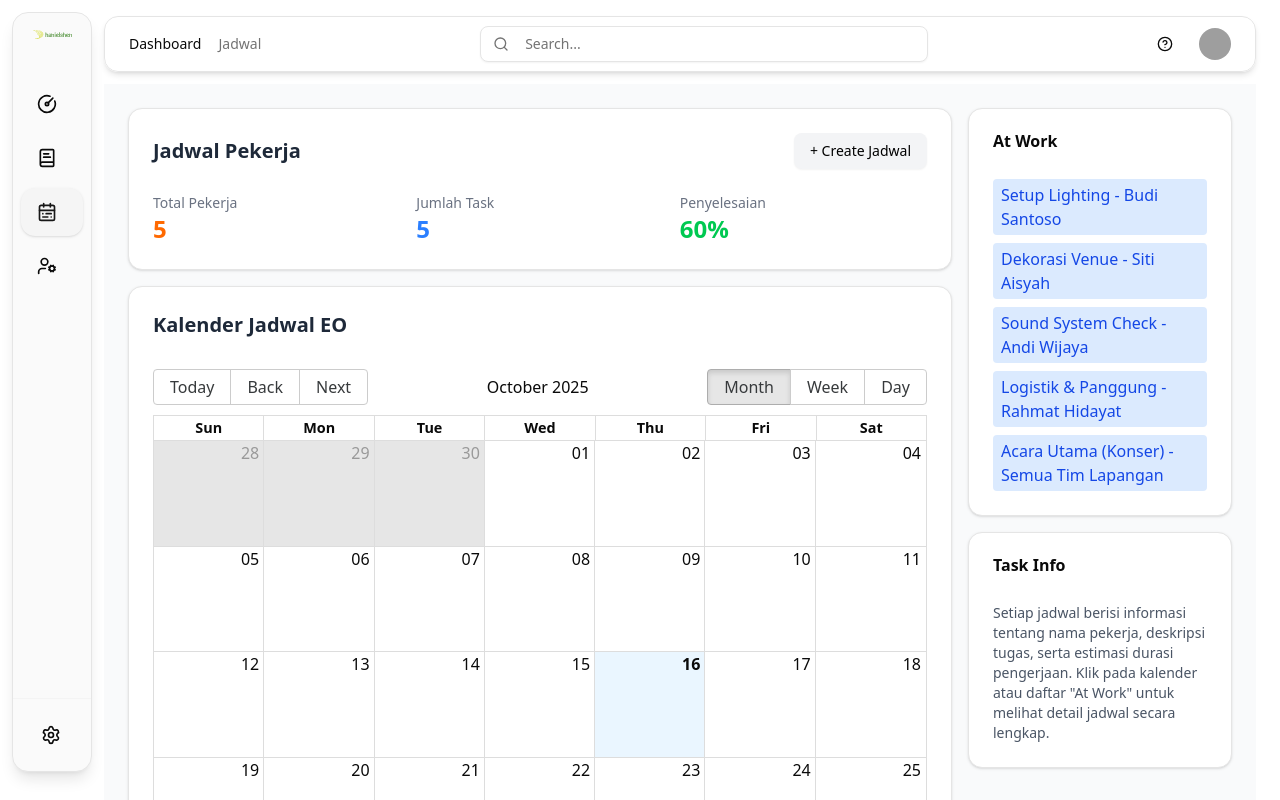
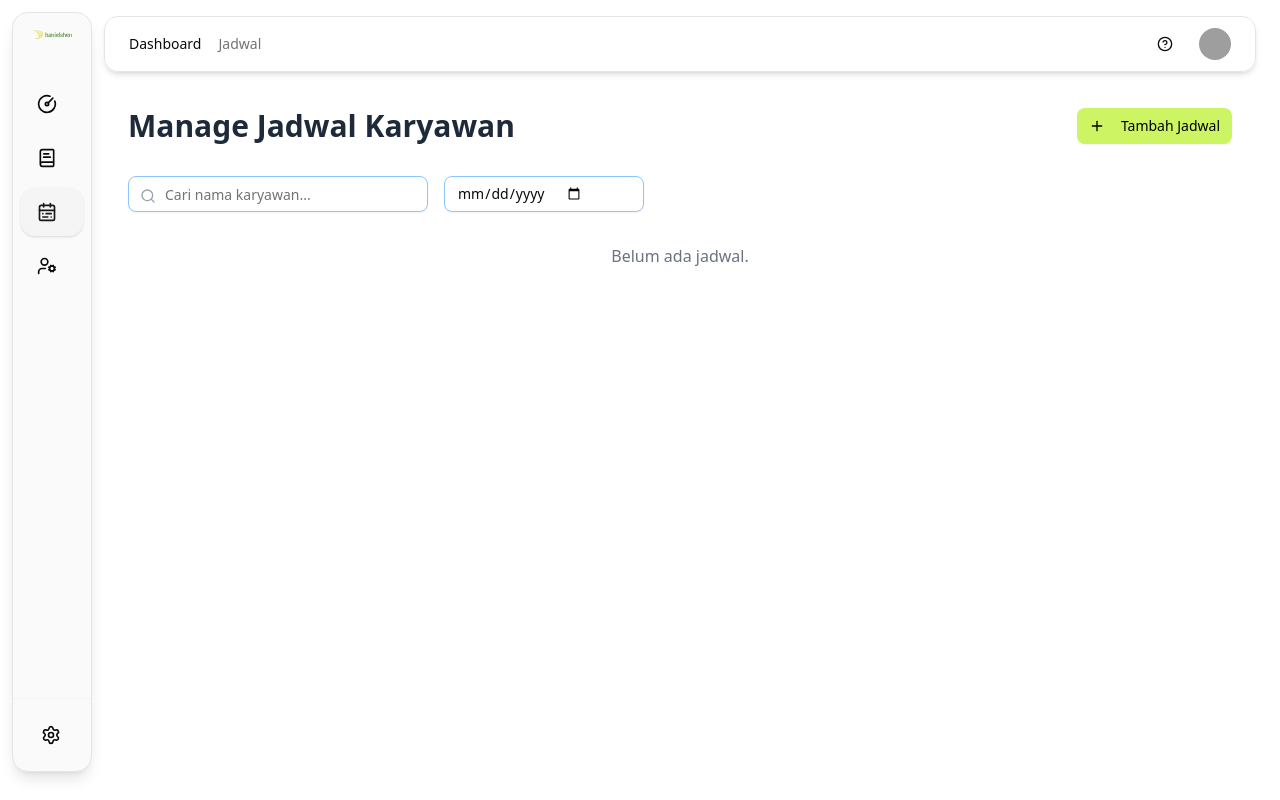
Before and after one commit to amrptraaa/PT-Hanielshen_Internship, a Next.js app in the folder frontend/: page /jadwal in a window 1280 px wide. Shown: the top 800 px of the page. Built offline with nearby package versions, Linux system fonts and the light colour scheme; grey boxes are pictures that could not be loaded.

Commit message:
mengubah page jadwal

```diff
--- a/frontend/src/app/jadwal/page.tsx
+++ b/frontend/src/app/jadwal/page.tsx
@@ -1,170 +1,293 @@
 "use client";
 
 import { useState } from "react";
-import { Calendar, momentLocalizer } from "react-big-calendar";
-import moment from "moment";
-import "react-big-calendar/lib/css/react-big-calendar.css";
-import { Card, CardContent, CardHeader, CardTitle } from "@/components/ui/card";
+import { Card, CardHeader, CardContent, CardTitle } from "@/components/ui/card";
 import { Button } from "@/components/ui/button";
-import { useRouter } from "next/navigation";
+import {
+  Dialog,
+  DialogContent,
+  DialogHeader,
+  DialogTitle,
+  DialogFooter,
+} from "@/components/ui/dialog";
+import { Input } from "@/components/ui/input";
+import { Label } from "@/components/ui/label";
+import { Plus, Edit2, Trash2, Search } from "lucide-react";
 
-const localizer = momentLocalizer(moment);
+type Jadwal = {
+  id: string;
+  nama: string;
+  shift: string;
+  tanggal: string;
+  jamMasuk: string;
+  jamKeluar: string;
+  task: string;
+};
 
-// Data statis pekerja EO lapangan
-const staticEvents = [
-  {
-    id: 1,
-    title: "Setup Lighting",
-    worker: "Budi Santoso",
-    task: "Instalasi lampu panggung utama",
-    start: new Date(2025, 8, 5, 8, 0),
-    end: new Date(2025, 8, 5, 12, 0),
-    duration: "4 jam",
-  },
-  {
-    id: 2,
-    title: "Dekorasi Venue",
-    worker: "Siti Aisyah",
-    task: "Penataan dekorasi & backdrop",
-    start: new Date(2025, 8, 6, 9, 0),
-    end: new Date(2025, 8, 6, 14, 0),
-    duration: "5 jam",
-  },
-  {
-    id: 3,
-    title: "Sound System Check",
-    worker: "Andi Wijaya",
-    task: "Uji coba sound system & mic",
-    start: new Date(2025, 8, 7, 10, 0),
-    end: new Date(2025, 8, 7, 12, 0),
-    duration: "2 jam",
-  },
-  {
-    id: 4,
-    title: "Logistik & Panggung",
-    worker: "Rahmat Hidayat",
-    task: "Pengangkutan alat & set panggung",
-    start: new Date(2025, 8, 8, 7, 0),
-    end: new Date(2025, 8, 8, 11, 0),
-    duration: "4 jam",
-  },
-  {
-    id: 5,
-    title: "Acara Utama (Konser)",
-    worker: "Semua Tim Lapangan",
-    task: "Pengawasan acara & koordinasi klien",
-    start: new Date(2025, 8, 13, 15, 0),
-    end: new Date(2025, 8, 13, 23, 0),
-    duration: "8 jam",
-  },
+const namaKaryawan = [
+  "Andi Saputra",
+  "Budi Santoso",
+  "Citra Dewi",
+  "Dedi Gunawan",
+  "Eka Lestari",
+  "Fajar Nugraha",
+  "Gita Pratiwi",
+  "Hendra Wijaya",
+  "Intan Marlina",
+  "Joko Setiawan",
 ];
 
-export default function SchedulePage() {
-  const [events] = useState(staticEvents);
-  const router = useRouter();
+export default function Page() {
+  const [jadwalList, setJadwalList] = useState<Jadwal[]>([]);
+  const [open, setOpen] = useState(false);
+  const [editing, setEditing] = useState<Jadwal | null>(null);
+  const [searchNama, setSearchNama] = useState("");
+  const [filterTanggal, setFilterTanggal] = useState("");
 
-  // Hitung analitik untuk card atas
-  const totalWorkers = new Set(events.map((e) => e.worker)).size;
-  const totalTasks = events.length;
-  const completedTasks = 3; // contoh: 3 sudah selesai
-  const completionRate = Math.round((completedTasks / totalTasks) * 100);
+  const [formData, setFormData] = useState({
+    nama: "",
+    shift: "",
+    tanggal: "",
+    jamMasuk: "",
+    jamKeluar: "",
+    task: "",
+  });
+
+  const handleSave = () => {
+    if (!formData.nama || !formData.tanggal)
+      return alert("Lengkapi semua data.");
+    if (editing) {
+      setJadwalList((prev) =>
+        prev.map((j) => (j.id === editing.id ? { ...formData, id: j.id } : j))
+      );
+      setEditing(null);
+    } else {
+      setJadwalList((prev) => [
+        ...prev,
+        { ...formData, id: crypto.randomUUID() },
+      ]);
+    }
+    setFormData({
+      nama: "",
+      shift: "",
+      tanggal: "",
+      jamMasuk: "",
+      jamKeluar: "",
+      task: "",
+    });
+    setOpen(false);
+  };
+
+  const handleEdit = (jadwal: Jadwal) => {
+    setEditing(jadwal);
+    setFormData(jadwal);
+    setOpen(true);
+  };
+
+  const handleDelete = (id: string) => {
+    setJadwalList((prev) => prev.filter((j) => j.id !== id));
+  };
+
+  const filtered = jadwalList.filter(
+    (j) =>
+      (searchNama
+        ? j.nama.toLowerCase().includes(searchNama.toLowerCase())
+        : true) && (filterTanggal ? j.tanggal === filterTanggal : true)
+  );
 
   return (
-    <div className="p-6 bg-gray-50 min-h-screen grid grid-cols-4 gap-4">
-      {/* Card Utama (Analytics) */}
-      <div className="col-span-3 space-y-4">
-        <Card>
-          <CardHeader className="flex items-center justify-between">
-            <CardTitle className="text-xl font-semibold text-gray-800">
-              Jadwal Pekerja
-            </CardTitle>
+    <div className="min-h-screen bg-white p-6">
+      {/* Header */}
+      <div className="flex justify-between items-center mb-8">
+        <h1 className="text-3xl font-semibold text-gray-800">
+          Manage Jadwal Karyawan
+        </h1>
         <Button
-              className="bg-black text-white hover:bg-[#CDF463] hover:text-black transition-colors"
-              onClick={() => router.push("/jadwal/create")}
+          onClick={() => {
+            setOpen(true);
+            setEditing(null);
+          }}
+          className="bg-[#CDF463] text-black hover:bg-[#b5da55]"
         >
-              + Create Jadwal
+          <Plus className="mr-2 h-4 w-4" /> Tambah Jadwal
         </Button>
+      </div>
+
+      {/* Filter Section */}
+      <div className="flex flex-wrap gap-4 mb-8 items-center">
+        <div className="relative w-full sm:w-[300px]">
+          <Search className="absolute left-3 top-3 h-4 w-4 text-gray-400" />
+          <Input
+            placeholder="Cari nama karyawan..."
+            className="pl-9 border-blue-300 focus:ring-2 focus:ring-blue-500"
+            value={searchNama}
+            onChange={(e) => setSearchNama(e.target.value)}
+          />
+        </div>
+
+        <Input
+          type="date"
+          className="w-full sm:w-[200px] border-blue-300 focus:ring-2 focus:ring-blue-500"
+          value={filterTanggal}
+          onChange={(e) => setFilterTanggal(e.target.value)}
+        />
+      </div>
+
+      {/* Card Grid */}
+      {filtered.length === 0 ? (
+        <p className="text-center text-gray-500">Belum ada jadwal.</p>
+      ) : (
+        <div className="grid grid-cols-1 md:grid-cols-3 gap-6">
+          {filtered.map((j) => (
+            <Card
+              key={j.id}
+              className="border border-blue-100 shadow-md hover:shadow-lg transition-all rounded-2xl"
+            >
+              <CardHeader className="pb-2">
+                <CardTitle className="text-blue-700">{j.nama}</CardTitle>
+                <p className="text-sm text-gray-500">
+                  {j.shift} • {j.tanggal}
+                </p>
               </CardHeader>
-          <CardContent>
-            <div className="grid grid-cols-3 gap-4">
-              <div>
-                <p className="text-sm text-gray-500">Total Pekerja</p>
-                <p className="text-2xl font-bold text-orange-500">
-                  {totalWorkers}
+              <CardContent className="space-y-1 text-sm text-gray-700">
+                <p>
+                  <span className="font-semibold">Jam Masuk:</span> {j.jamMasuk}
                 </p>
-              </div>
-              <div>
-                <p className="text-sm text-gray-500">Jumlah Task</p>
-                <p className="text-2xl font-bold text-blue-500">{totalTasks}</p>
-              </div>
-              <div>
-                <p className="text-sm text-gray-500">Penyelesaian</p>
-                <p className="text-2xl font-bold text-green-500">
-                  {completionRate}%
+                <p>
+                  <span className="font-semibold">Jam Keluar:</span>{" "}
+                  {j.jamKeluar}
                 </p>
-              </div>
+                <p>
+                  <span className="font-semibold">Task:</span> {j.task}
+                </p>
+
+                <div className="flex justify-end gap-2 pt-3">
+                  <Button
+                    variant="outline"
+                    size="sm"
+                    onClick={() => handleEdit(j)}
+                    className="hover:bg-blue-50"
+                  >
+                    <Edit2 className="h-4 w-4 text-blue-600" />
+                  </Button>
+                  <Button
+                    variant="outline"
+                    size="sm"
+                    onClick={() => handleDelete(j.id)}
+                    className="hover:bg-red-50"
+                  >
+                    <Trash2 className="h-4 w-4 text-red-600" />
+                  </Button>
                 </div>
               </CardContent>
             </Card>
+          ))}
+        </div>
+      )}
 
-        {/* Kalender */}
-        <Card>
-          <CardHeader>
-            <CardTitle className="text-xl font-semibold text-gray-800">
-              Kalender Jadwal EO
-            </CardTitle>
-          </CardHeader>
-          <CardContent>
-            <Calendar
-              localizer={localizer}
-              events={events}
-              startAccessor="start"
-              endAccessor="end"
-              style={{ height: 600 }}
-              views={["month", "week", "day"]}
-              popup
-              onSelectEvent={(event) =>
-                router.push(`/jadwal/${event.id}/detail`)
+      {/* Dialog Form */}
+      <Dialog open={open} onOpenChange={setOpen}>
+        <DialogContent className="max-w-lg p-6 rounded-2xl">
+          <DialogHeader>
+            <DialogTitle className="text-blue-700 text-lg">
+              {editing ? "Edit Jadwal" : "Tambah Jadwal"}
+            </DialogTitle>
+          </DialogHeader>
+
+          <div className="space-y-5 py-2">
+            <div className="grid grid-cols-1 md:grid-cols-2 gap-5">
+              <div>
+                <Label className="text-sm text-gray-600">Nama Karyawan</Label>
+                <Input
+                  list="nama-karyawan"
+                  placeholder="Cari nama karyawan..."
+                  value={formData.nama}
+                  onChange={(e) =>
+                    setFormData({ ...formData, nama: e.target.value })
                   }
+                  className="border-blue-300 focus:ring-2 focus:ring-blue-500"
                 />
-          </CardContent>
-        </Card>
+                <datalist id="nama-karyawan">
+                  {namaKaryawan.map((n) => (
+                    <option key={n} value={n} />
+                  ))}
+                </datalist>
               </div>
 
-      {/* Card Samping */}
-      <div className="col-span-1 space-y-4">
-        <Card>
-          <CardHeader>
-            <CardTitle>At Work</CardTitle>
-          </CardHeader>
-          <CardContent>
-            <ul className="space-y-2">
-              {events.map((event) => (
-                <li
-                  key={event.id}
-                  className="px-2 py-1 bg-blue-100 text-blue-700 rounded cursor-pointer hover:bg-blue-200"
-                  onClick={() => router.push(`/jadwal/${event.id}/detail`)}
+              <div>
+                <Label className="text-sm text-gray-600">Shift</Label>
+                <Input
+                  placeholder="Contoh: Pagi / Sore"
+                  value={formData.shift}
+                  onChange={(e) =>
+                    setFormData({ ...formData, shift: e.target.value })
+                  }
+                  className="border-blue-300 focus:ring-2 focus:ring-blue-500"
+                />
+              </div>
+
+              <div>
+                <Label className="text-sm text-gray-600">Tanggal</Label>
+                <Input
+                  type="date"
+                  value={formData.tanggal}
+                  onChange={(e) =>
+                    setFormData({ ...formData, tanggal: e.target.value })
+                  }
+                  className="border-blue-300 focus:ring-2 focus:ring-blue-500"
+                />
+              </div>
+
+              <div className="flex gap-4">
+                <div className="w-1/2">
+                  <Label className="text-sm text-gray-600">Jam Masuk</Label>
+                  <Input
+                    type="time"
+                    value={formData.jamMasuk}
+                    onChange={(e) =>
+                      setFormData({ ...formData, jamMasuk: e.target.value })
+                    }
+                    className="border-blue-300 focus:ring-2 focus:ring-blue-500"
+                  />
+                </div>
+
+                <div className="w-1/2">
+                  <Label className="text-sm text-gray-600">Jam Keluar</Label>
+                  <Input
+                    type="time"
+                    value={formData.jamKeluar}
+                    onChange={(e) =>
+                      setFormData({ ...formData, jamKeluar: e.target.value })
+                    }
+                    className="border-blue-300 focus:ring-2 focus:ring-blue-500"
+                  />
+                </div>
+              </div>
+
+              <div className="md:col-span-2">
+                <Label className="text-sm text-gray-600">Task</Label>
+                <Input
+                  placeholder="Masukkan deskripsi tugas..."
+                  value={formData.task}
+                  onChange={(e) =>
+                    setFormData({ ...formData, task: e.target.value })
+                  }
+                  className="border-blue-300 focus:ring-2 focus:ring-blue-500"
+                />
+              </div>
+            </div>
+          </div>
+
+          <DialogFooter>
+            <Button
+              onClick={handleSave}
+              className="bg-[#CDF463] text-black hover:bg-[#b5da55] font-semibold"
             >
-                  {event.title} - {event.worker}
-                </li>
-              ))}
-            </ul>
-          </CardContent>
-        </Card>
-
-        <Card>
-          <CardHeader>
-            <CardTitle>Task Info</CardTitle>
-          </CardHeader>
-          <CardContent>
-            <p className="text-sm text-gray-600">
-              Setiap jadwal berisi informasi tentang nama pekerja, deskripsi
-              tugas, serta estimasi durasi pengerjaan. Klik pada kalender atau
-              daftar "At Work" untuk melihat detail jadwal secara lengkap.
-            </p>
-          </CardContent>
-        </Card>
-      </div>
+              {editing ? "Simpan Perubahan" : "Tambah Jadwal"}
+            </Button>
+          </DialogFooter>
+        </DialogContent>
+      </Dialog>
     </div>
   );
 }
--- a/frontend/src/components/TopNav.tsx
+++ b/frontend/src/components/TopNav.tsx
@@ -1,13 +1,6 @@
 "use client";
 
 import { usePathname } from "next/navigation";
-import {
-  CommandDialog,
-  CommandInput,
-  CommandList,
-  CommandGroup,
-  CommandItem,
-} from "@/components/ui/command";
 import {
   DropdownMenu,
   DropdownMenuTrigger,
@@ -17,8 +10,7 @@ import {
 import { Avatar, AvatarFallback, AvatarImage } from "@/components/ui/avatar";
 import { Button } from "@/components/ui/button";
 import { Separator } from "@/components/ui/separator";
-import { useCommandStore } from "@/store/useCommandStore";
-import { HelpCircle, LogOut, Search, User } from "lucide-react";
+import { HelpCircle, LogOut, User } from "lucide-react";
 import { motion } from "framer-motion";
 import { useState, useEffect } from "react";
 import { cn } from "@/lib/utils";
@@ -26,7 +18,6 @@ import Link from "next/link";
 
 export default function TopNav() {
   const pathname = usePathname();
-  const { open, setOpen } = useCommandStore();
 
   const paths = pathname.split("/").filter(Boolean);
 
@@ -47,6 +38,7 @@ export default function TopNav() {
       )}
     >
       <div className="w-full flex items-center justify-between">
+        {/* Breadcrumb Navigation */}
         <nav className="flex items-center gap-2 text-sm font-medium">
           <span
             className="text-foreground cursor-pointer"
@@ -75,27 +67,6 @@ export default function TopNav() {
           })}
         </nav>
 
-        <div className="flex-1 flex justify-center px-8">
-          <Button
-            variant="outline"
-            className="w-full max-w-md justify-start text-muted-foreground"
-            onClick={() => setOpen(true)}
-          >
-            <Search className="h-4 w-4 mr-2" />
-            Search...
-          </Button>
-
-          <CommandDialog open={open} onOpenChange={setOpen}>
-            <CommandInput placeholder="Type a command or search..." />
-            <CommandList>
-              <CommandGroup heading="Suggestions">
-                <CommandItem>Profile</CommandItem>
-                <CommandItem>Settings</CommandItem>
-              </CommandGroup>
-            </CommandList>
-          </CommandDialog>
-        </div>
-
         {/* Right - Help & Avatar */}
         <div className="flex items-center gap-4">
           <Button variant="ghost" size="icon" className="rounded-full">
```
Also changed, not shown: frontend/src/app/(auth)/login/page.tsx (+49 -20 lines). Lines whose indentation alone changed are shown as unchanged.
